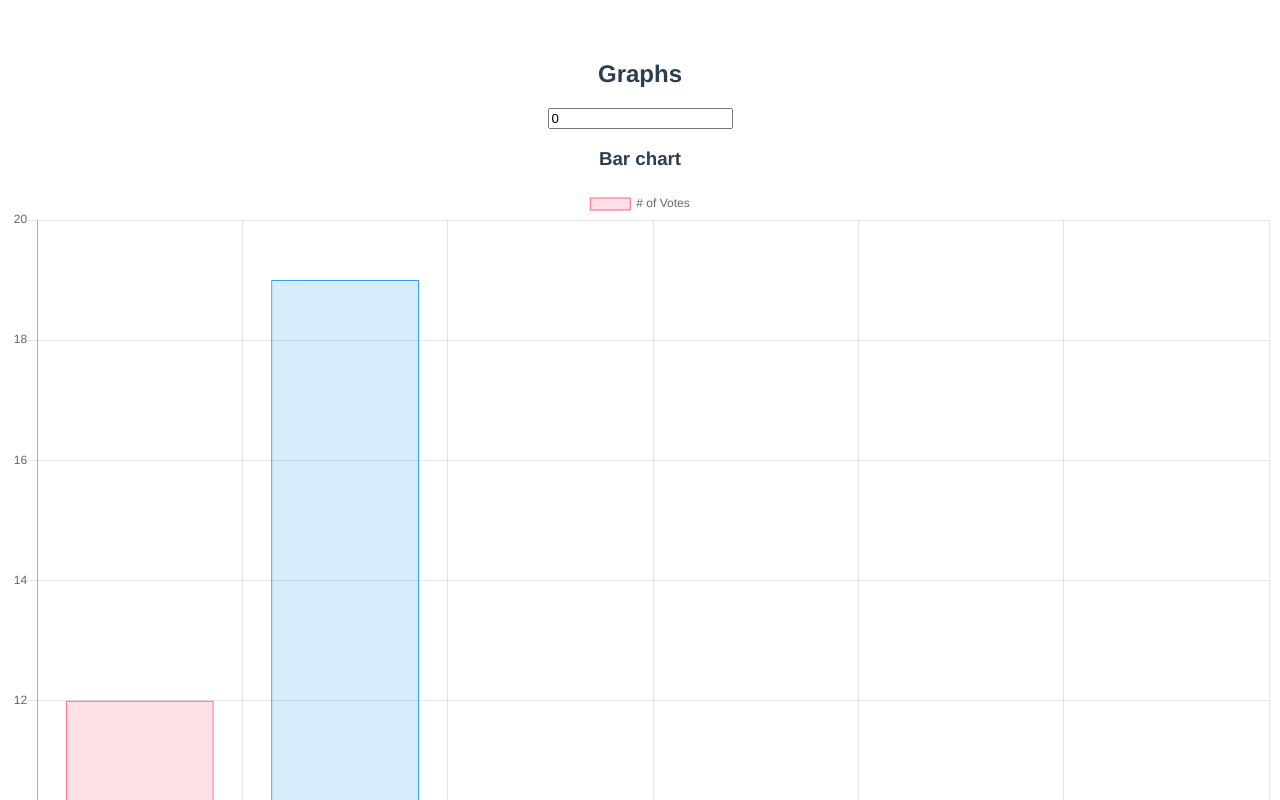
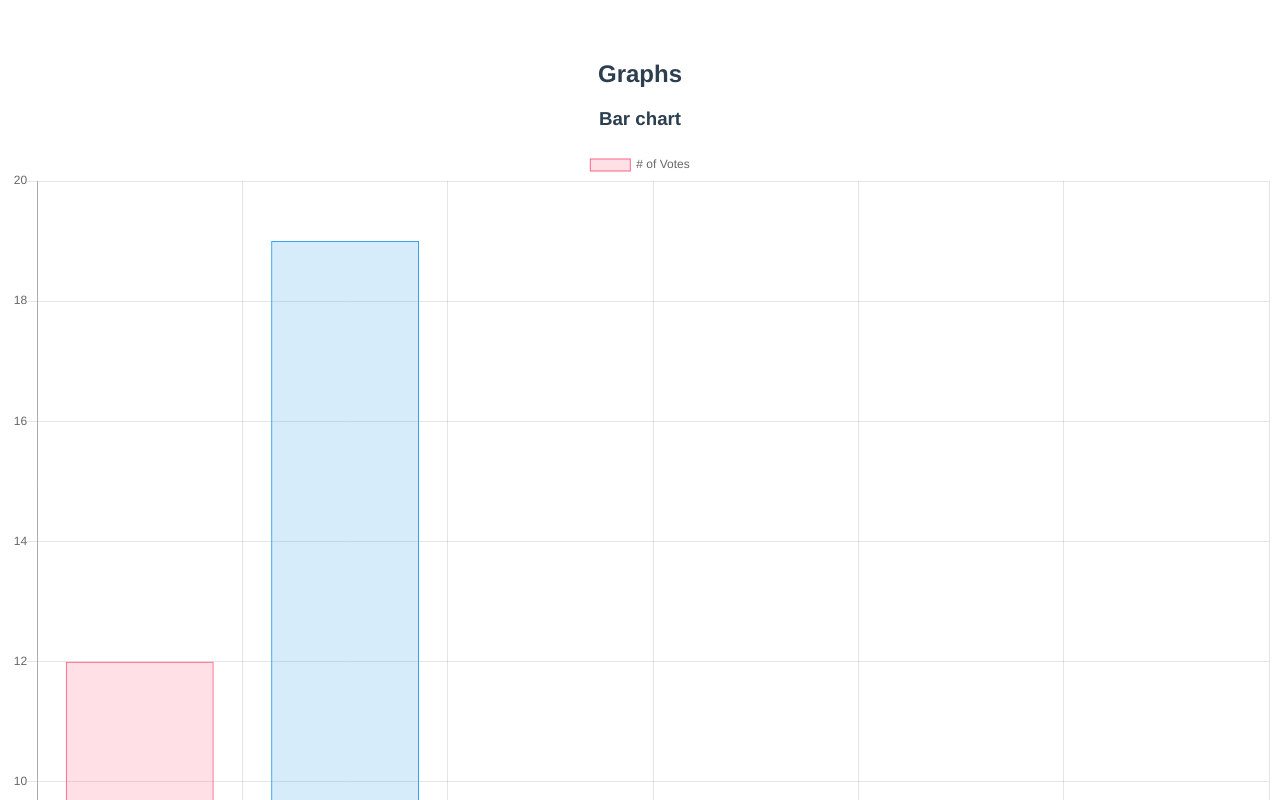
Before and after one commit to Amanej/vue-chart-js, a Vue app: page / in a window 1280 px wide. Shown: the top 800 px of the page. Built offline with nearby package versions, Linux system fonts and the light colour scheme.

Commit message:
Removed attempts to make chart reactive

```diff
--- a/src/App.vue
+++ b/src/App.vue
@@ -2,12 +2,10 @@
   <div id="app">
     <h2>Graphs</h2>
 
-    <input type="number" v-model="val" @change="changeData" />
-
     <h3>Bar chart</h3>
     <BasicChart :labels="BarGraphData.labels" :datasets="BarGraphData.datasets" />
     <h3>Line chart</h3>
-    <BasicChart :labels="BarGraphData.labels" :datasets="BarGraphData.datasets" chartType="line" :test="val" />
+    <BasicChart :labels="BarGraphData.labels" :datasets="BarGraphData.datasets" chartType="line" />
     <h3>Radar chart</h3>
     <BasicChart :labels="BarGraphData.labels" :datasets="BarGraphData.datasets" chartType="radar" />
     <!--
@@ -25,8 +23,6 @@
       <li>Bubble</li>
       <li>Scatter</li>
     </ul>
-
-    <button @click="changeData">Change data</button>
 
   </div>
 </template>
@@ -78,12 +74,6 @@ export default class App extends Vue {
 
   public val: number = 0
 
-  public changeData() {
-    // this.BarGraphData[0].data[0].data[2] = this.val
-    // this.BarGraphData.datasets.data[2] = 20
-    this.BarGraphData.datasets[0].data[2] = this.val
-    console.log(this.BarGraphData.datasets[0].data[2])
-  }
 }
 </script>
 
```
